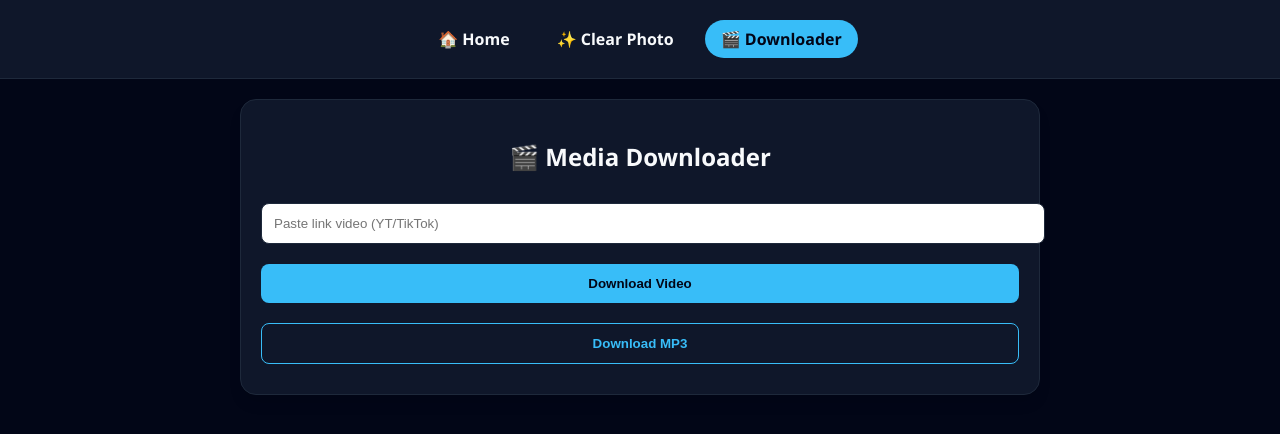
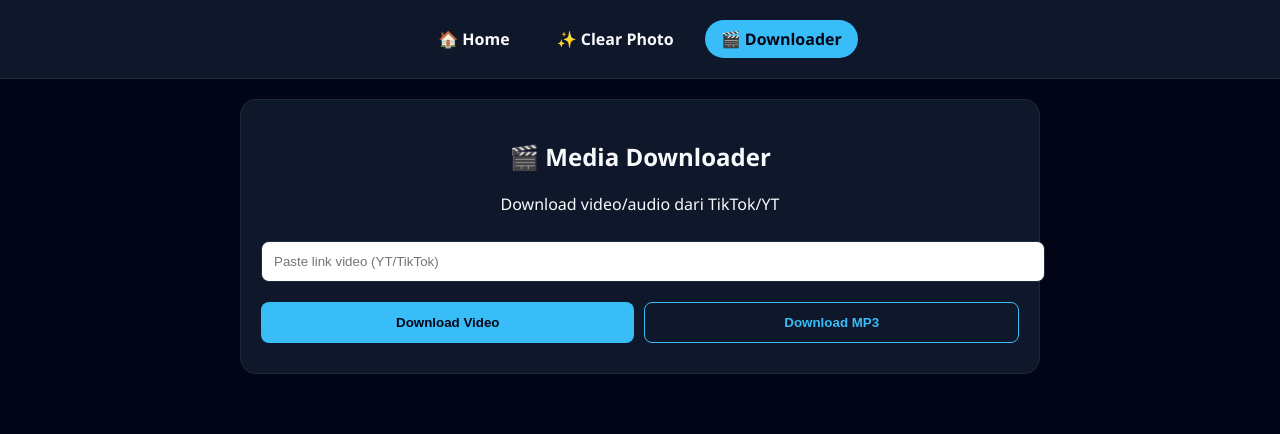
Before and after one commit to FanxyzXD-II/CATOVISION, a Flask app: page / in a window 1280 px wide, after a click on "🎬 Downloader". Shown: the top 434 px of the page. Run offline with Flask 3, Linux system fonts and the light colour scheme.

Commit message:
Update index.html

```diff
--- a/templates/index.html
+++ b/templates/index.html
@@ -3,7 +3,7 @@
 <head>
   <meta charset="UTF-8" />
   <meta name="viewport" content="width=device-width, initial-scale=1.0" />
-  <title>CATOVISION | Super Ultra Enchancer meme</title>
+  <title>CATOVISION | Super Ultra Enhancer Meme</title>
   <style>
     :root {
       --bg:#020617; --card:#0f172a; --text:#f8fafc; --accent:#38bdf8; --border:#1e293b;
@@ -23,7 +23,8 @@
     .cat-card img { width: 100%; height: 150px; object-fit: cover; }
 
     input, button { width: 100%; margin: 10px 0; padding: 12px; border-radius: 8px; border: 1px solid var(--border); }
-    button { background: var(--accent); color: #020617; font-weight: bold; border: none; cursor: pointer; }
+    button { background: var(--accent); color: #020617; font-weight: bold; border: none; cursor: pointer; transition: 0.2s; }
+    button:hover { opacity: 0.9; transform: scale(0.98); }
     @keyframes fadeIn { from { opacity: 0; transform: translateY(10px); } to { opacity: 1; transform: translateY(0); } }
   </style>
 </head>
@@ -38,17 +39,17 @@
 <div class="container">
     <div id="home" class="section active">
         <div class="card">
-            <img src="/static/uploads/1000037429.jpg" style="width: 120px; border-radius: 50%; border: 3px solid var(--accent);">
+            <img src="/static/uploads/1000037429.jpg" style="width: 120px; border-radius: 50%; border: 3px solid var(--accent);" alt="Logo">
             <h1>$CATON</h1>
             <p>The first meme coin with real utility tools.</p>
-            <div style="background: #1e293b; padding: 10px; border-radius: 8px; font-family: monospace;">CA: 0x1234...CATOVISION</div>
+            <div style="background: #1e293b; padding: 10px; border-radius: 8px; font-family: monospace; word-break: break-all;">CA: 0x1234...CATOVISION</div>
         </div>
 
         <h3>🖼️ Cat Collection Gallery</h3>
         <div class="cat-grid">
             {% for cat in cats %}
             <div class="cat-card">
-                <img src="/static/uploads/{{ cat.img }}" alt="cat">
+                <img src="/static/uploads/{{ cat.img }}" alt="cat image">
                 <div style="padding: 10px; font-size: 12px;">{{ cat.name }}</div>
             </div>
             {% endfor %}
@@ -69,10 +70,13 @@
     <div id="dl" class="section">
         <div class="card">
             <h2>🎬 Media Downloader</h2>
+            <p>Download video/audio dari TikTok/YT</p>
             <form method="post" action="/download">
-                <input name="url" placeholder="Paste link video (YT/TikTok)" required>
-                <button name="mode" value="video">Download Video</button>
-                <button name="mode" value="audio" style="background: transparent; color: var(--accent); border: 1px solid var(--accent);">Download MP3</button>
+                <input name="url" type="url" placeholder="Paste link video (YT/TikTok)" required>
+                <div style="display: flex; gap: 10px;">
+                    <button type="submit" name="mode" value="video">Download Video</button>
+                    <button type="submit" name="mode" value="audio" style="background: transparent; color: var(--accent); border: 1px solid var(--accent);">Download MP3</button>
+                </div>
             </form>
         </div>
     </div>
```
